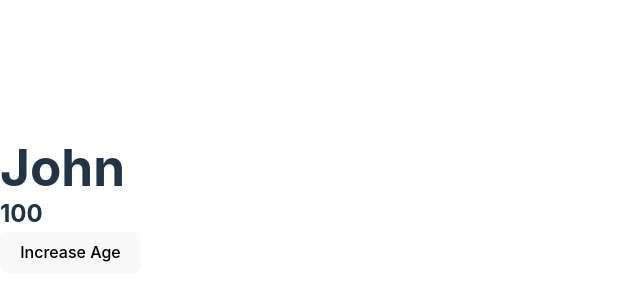
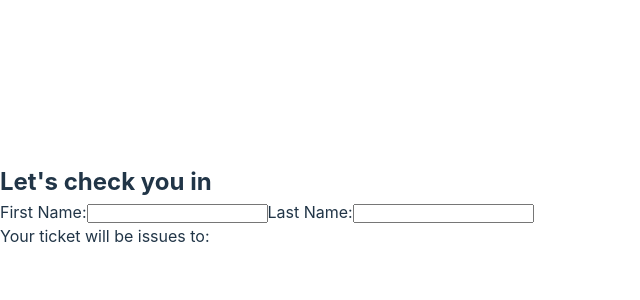
Before and after one commit to cpxx9/odin-react-app, a React (Vite) app: page / in a window 1280 px wide. Shown: the part 194-494 px from the top of the page, without its empty margins (0-640 px from the left). Built offline with nearby package versions, Linux system fonts and the light colour scheme.

Commit message:
react redundant state

```diff
--- a/src/App.jsx
+++ b/src/App.jsx
@@ -3,20 +3,65 @@
 import { useState } from 'react';
 
 function App() {
-  const [person, setPerson] = useState({ name: 'John', age: 100 });
+  const [firstName, setFirstName] = useState('');
+  const [lastName, setLastName] = useState('');
+  const [fullName, setFullName] = useState('');
 
-  const handleIncreaseAge = () => {
-    setPerson((prevPerson) => ({ ...prevPerson, age: prevPerson.age + 1 }));
-    setPerson((prevPerson) => ({ ...prevPerson, age: prevPerson.age + 1 }));
-  };
+  function handleFirstNameChange(e) {
+    setFirstName(e.target.value);
+    setFullName(e.target.value + ' ' + lastName);
+  }
+
+  function handleLastNameChange(e) {
+    setLastName(e.target.value);
+    setFullName(firstName + ' ' + e.target.value);
+  }
 
   return (
     <>
-      <h1>{person.name}</h1>
-      <h2>{person.age}</h2>
-      <button onClick={handleIncreaseAge}>Increase Age</button>
+      <h2>Let&apos;s check you in</h2>
+      <label>
+        First Name:
+        <input value={firstName} onChange={handleFirstNameChange} />
+      </label>
+      <label>
+        Last Name:
+        <input value={lastName} onChange={handleLastNameChange} />
+      </label>
+      <p>
+        Your ticket will be issues to: <b>{fullName}</b>
+      </p>
     </>
   );
 }
 
+// function CustomInput() {
+//   const [value, setValue] = useState('');
+
+//   return (
+//     <input
+//       type="text"
+//       value={value}
+//       onChange={(event) => setValue(event.target.value)}
+//     />
+//   )
+// }
+
+// function App() {
+//   const [person, setPerson] = useState({ name: 'John', age: 100 });
+
+//   const handleIncreaseAge = () => {
+//     setPerson((prevPerson) => ({ ...prevPerson, age: prevPerson.age + 1 }));
+//     setPerson((prevPerson) => ({ ...prevPerson, age: prevPerson.age + 1 }));
+//   };
+
+//   return (
+//     <>
+//       <h1>{person.name}</h1>
+//       <h2>{person.age}</h2>
+//       <button onClick={handleIncreaseAge}>Increase Age</button>
+//     </>
+//   );
+// }
+
 export default App;
```
